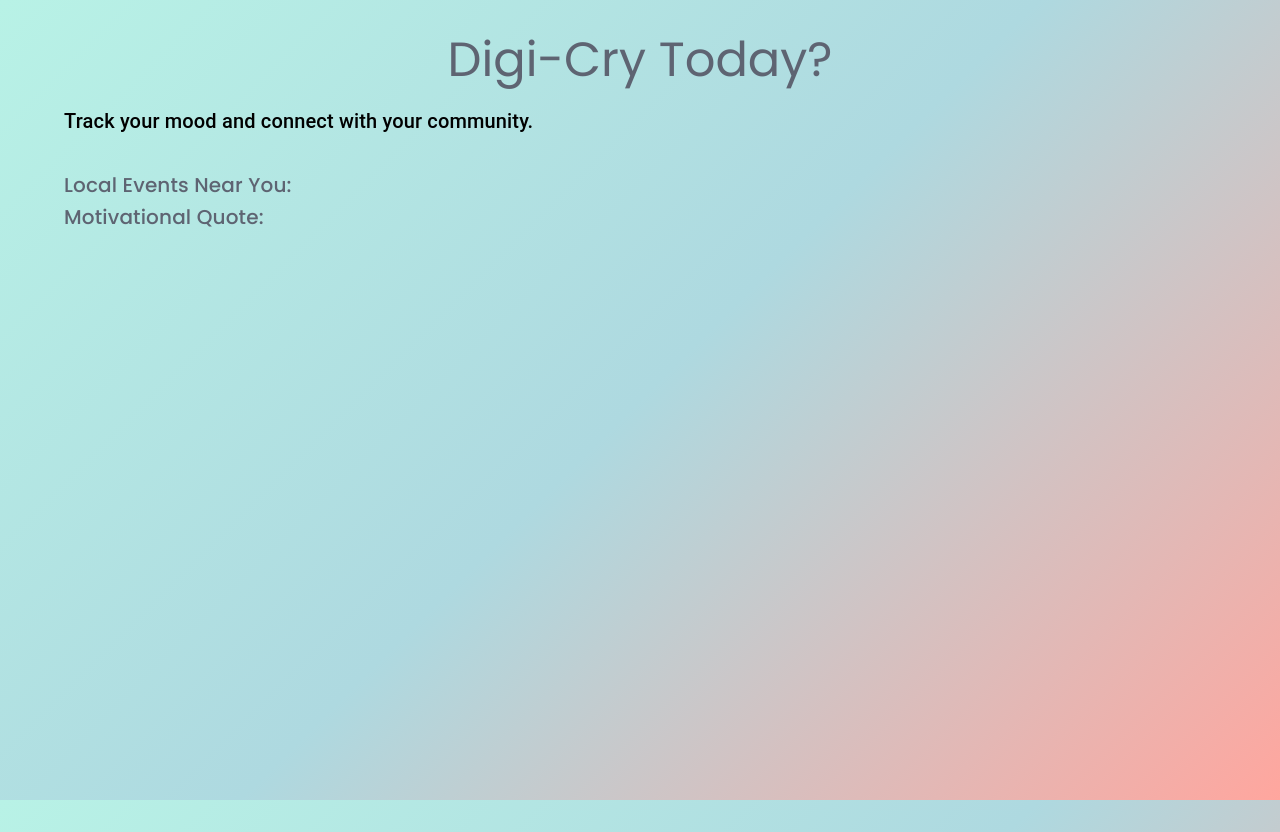
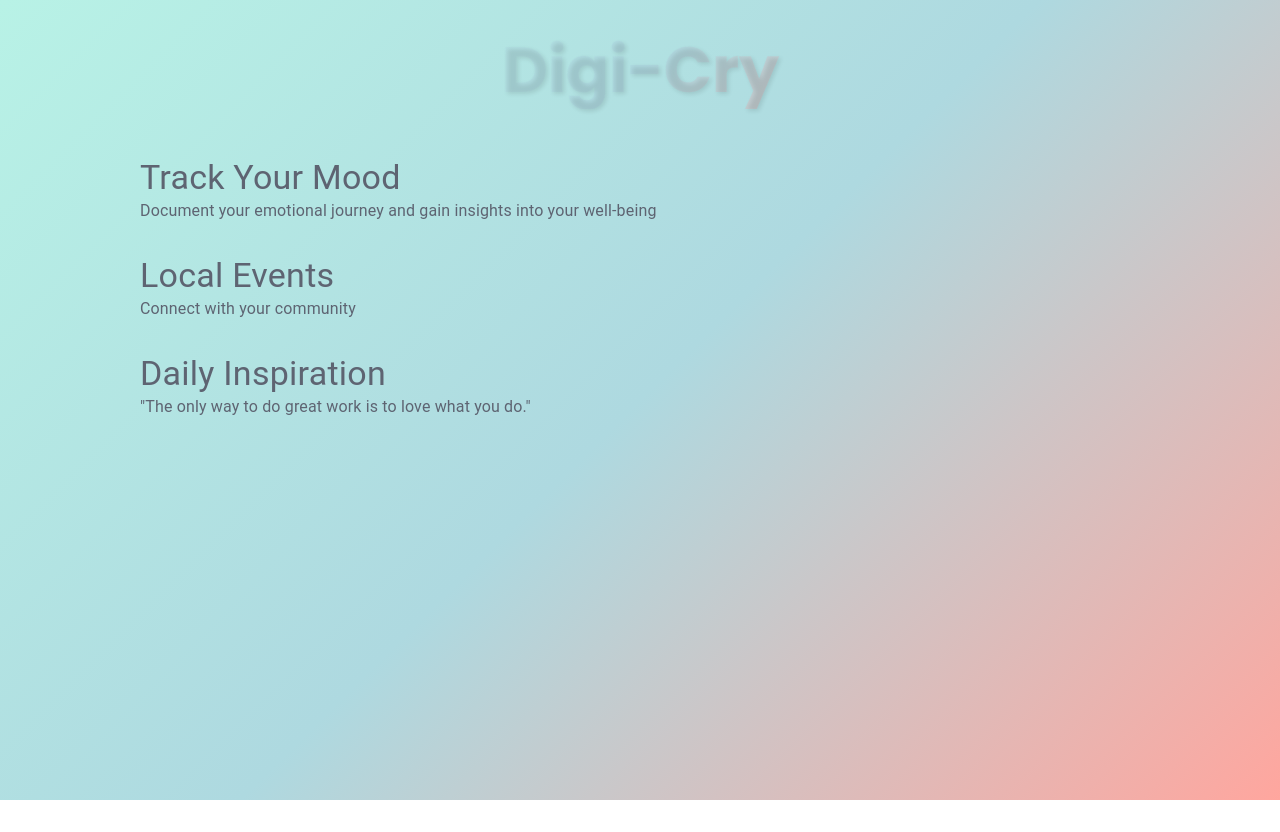
Before and after one commit to JasmineHall1992/digicry, a React app: page / in a window 1280 px wide. After the commit the page ends 800 px from the top, so only its background shows below. Built offline with nearby package versions, Linux system fonts and the light colour scheme.

Commit message:
feat: add css styling to containers

```diff
--- a/client/src/components/App.jsx
+++ b/client/src/components/App.jsx
@@ -7,7 +7,7 @@ import { Container, Typography, Box, Paper, Stack } from '@mui/material';
 // Define the App component
 const App = () => {
   // State for authentication
-  const [isAuthenticated, setIsAuthenticated] = useState(false);
+  // const [isAuthenticated, setIsAuthenticated] = useState(false);
 
   // State for mood analytics
 
@@ -26,51 +26,57 @@ const App = () => {
   // Render the homepage
   return (
     <Container maxWidth="lg">
-      <Box sx={{ my: 4 }}>
+    <Box className="main-container">
       {/* Header Section */}
-        <Typography variant="h3" align="center" gutterBottom>
-          Digi-Cry Today?
+      <Typography
+        variant="h2"
+        component="h1"
+        className="main-title"
+      >
+        Digi-Cry
       </Typography>
 
-        {/* When Login can be imported */}
-
-        {/* <Stack spacing={3}>
-          {!isAuthenticated ? (
-            // Show login if not authenticated
-            <Box sx={{ maxWidth: 600, mx: 'auto', width: '100%' }}>
-              <Login />
+      {/* Main Content */}
+      <Stack spacing={4} className="content-stack">
+        {/* Mood Tracking Section */}
+        <Box className="glass-panel mood-panel">
+          <Typography variant="h4" className="section-title">
+            Track Your Mood
+          </Typography>
+          <Typography variant="body1" className="section-description">
+            Document your emotional journey and gain insights into your well-being
+          </Typography>
+          <Box className="mood-preview">
+            {/* Placeholder for mood tracking visualization */}
+            <div className="mood-graph-placeholder"></div>
           </Box>
-          ) : (
-            // Show main content if authenticated
-        <Stack spacing={3}>
-          <Paper className="glass-container" elevation={3}>
-            <Typography variant="h5">
-              Welcome to you mood journal
-            </Typography>
-            </Paper> */}
-
-          {/* Future Sections: Mood Analytics and Local Events */}
-          <Box>
-            <Typography variant="h6" component="p">
-              Track your mood and connect with your community.
-           </Typography>
-          {/* TODO: Add charts or graphs here for mood tracking */}
         </Box>
 
         {/* Events Section */}
-        <Box mt={4}>
-          <Typography variant="h6">Local Events Near You:</Typography>
-          {/* TODO: Add local events here */}
+        <Box className="glass-panel events-panel">
+          <Typography variant="h4" className="section-title">
+            Local Events
+          </Typography>
+          <Typography variant="body1" className="section-description">
+            Connect with your community
+          </Typography>
+          <Box className="events-preview">
+            {/* Event cards will go here */}
+            <div className="event-card-placeholder"></div>
+            <div className="event-card-placeholder"></div>
+          </Box>
         </Box>
 
-        {/* Motivational Quote Section */}
-        <Box>
-          <Typography variant="h6">Motivational Quote:</Typography>
-          {/* TODO: Add motivational quotes here */}
+        {/* Quote Section */}
+        <Box className="glass-panel quote-panel">
+          <Typography variant="h4" className="section-title">
+            Daily Inspiration
+          </Typography>
+          <Typography variant="body1" className="quote-text">
+            "The only way to do great work is to love what you do."
+          </Typography>
         </Box>
-    {/* </Stack> */}
-  {/* )} */}
-{/* </Stack> */}
+      </Stack>
     </Box>
   </Container>
 );
--- a/client/src/index.html
+++ b/client/src/index.html
@@ -3,6 +3,9 @@
 <head>
   <meta charset="UTF-8">
   <meta name="viewport" content="width=device-width, initial-scale=1.0">
+  <link rel="preconnect" href="https://fonts.googleapis.com">
+  <link rel="preconnect" href="https://fonts.gstatic.com" crossorigin>
+  <link href="https://fonts.googleapis.com/css2?family=Poppins:wght@400;500;600;700&family=Nunito:wght@300;400;600&display=swap" rel="stylesheet">
   <title>Digi-Cry</title>
 </head>
 <body>
--- a/client/src/styles.css
+++ b/client/src/styles.css
@@ -7,61 +7,44 @@
   --mint: #B8F2E6;
   --blue: #AED9E0;
   --grey: #5E6472;
+  --gradient: linear-gradient(135deg, var(--mint) 0%, var(--blue) 50%, var(--pink) 100%);
+}
+
+* {
+  margin: 0;
+  padding: 0;
+  box-sizing: border-box;
 }
 
 body {
   margin: 0;
   font-family: 'Nunito', sans-serif;
-  background: linear-gradient(
-    135deg,
-    var(--mint) 0%,
-    var(--blue) 50%,
-    var(--pink) 100%
-  );
+  background: var(--gradient);
   min-height: 100vh;
   background-attachment: fixed;
+  color: var(--grey);
 }
 
-/* Glassmorphism container styles */
-.glass-container {
-  background: rgba(255, 255, 255, 0.15) !important;
-  backdrop-filter: blur(10px) !important;
-  -webkit-backdrop-filter: blur(10px) !important;
-  border: 1px solid rgba(255, 255, 255, 0.2) !important;
-  box-shadow: 0 8px 32px 0 rgba(94, 100, 114, 0.1) !important;
-  border-radius: 24px !important;
-  padding: 2rem !important;
-  transition: all 0.3s ease-in-out !important;
+.main-container {
+  padding: 2rem 1rem;
+  min-height: 100vh;
 }
 
-.glass-container:hover {
-  background: rgba(255, 255, 255, 0.2) !important;
-  transform: translateY(-5px);
-  box-shadow: 0 12px 40px 0 rgba(94, 100, 114, 0.2) !important;
+.main-title {
+  font-family: 'Poppins', sans-serif !important;
+  font-weight: 700 !important;
+  font-size: 4rem !important;
+  text-align: center;
+  margin-bottom: 3rem !important;
+  background: var(--gradient);
+  -webkit-background-clip: text;
+  background-clip: text;
+  color: transparent !important;
+  text-shadow: 2px 2px 4px rgba(0,0,0,0.1);
+  letter-spacing: -1px;
 }
 
-/* Typography styles */
-h1, h2, h3, h4, h5, h6 {
-  font-family: 'Poppins', sans-serif !important;
-  color: var(--grey) !important;
+.content-stack {
+  max-width: 1000px;
+  margin: 0 auto !important;
 }
-
-/* Custom button styles */
-.google-button {
-  background: rgba(255, 255, 255, 0.9) !important;
-  color: var(--grey) !important;
-  font-family: 'Poppins', sans-serif !important;
-  text-transform: none !important;
-  padding: 12px 24px !important;
-  border-radius: 12px !important;
-  transition: all 0.3s ease-in-out !important;
-  box-shadow: 0 4px 20px rgba(94, 100, 114, 0.1) !important;
-}
-
-.google-button:hover {
-  background: rgba(255, 255, 255, 1) !important;
-  transform: translateY(-2px);
-  box-shadow: 0 6px 25px rgba(94, 100, 114, 0.15) !important;
-}
-
-/* Additional styling for mood analytics */
```
Lines whose indentation alone changed are shown as unchanged.
